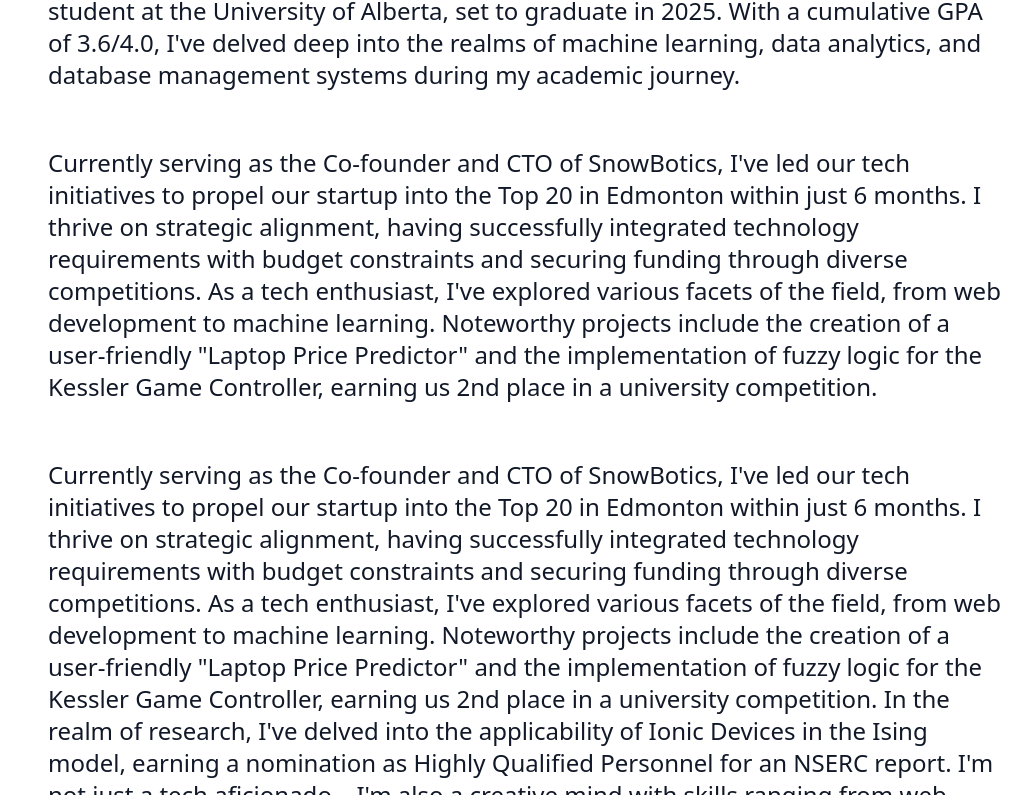
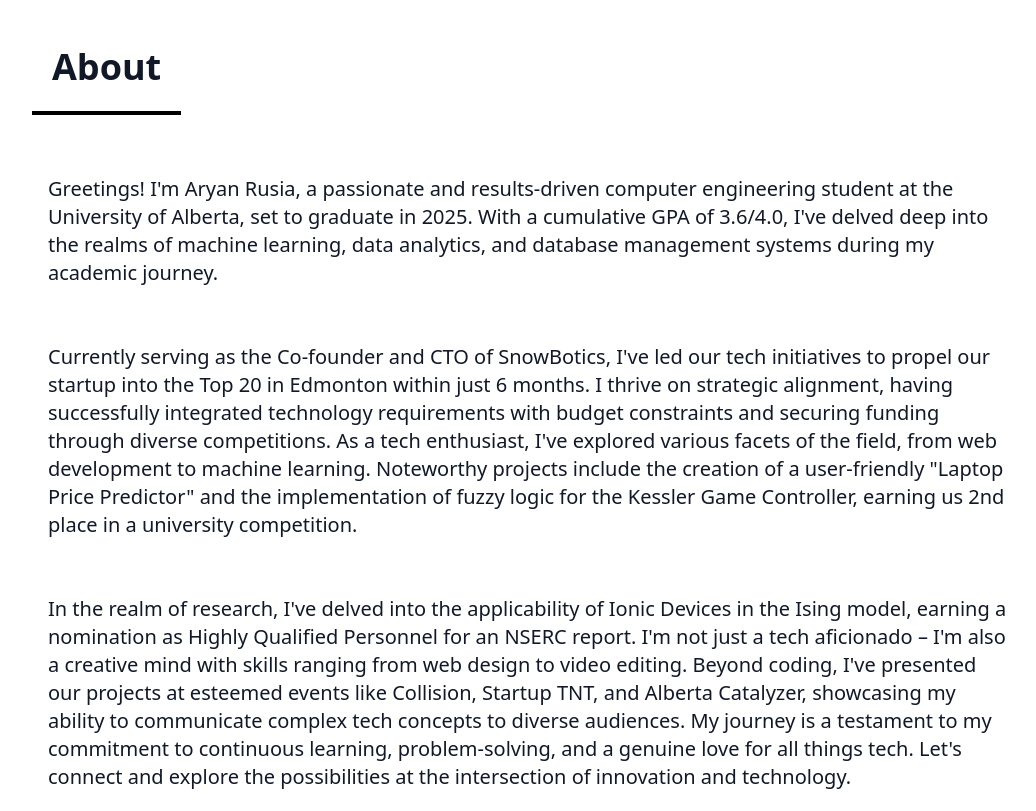
Before and after one commit to Aryan-Rusia-2/Portfolio-Aryan, a React (Create React App) app: page / in a window 1280 px wide. Shown: the part 829-1640 px from the top of the page, without its empty margins (112-1148 px from the left). Built offline with nearby package versions, Linux system fonts and the light colour scheme.

Commit message:
Update About.jsx

```diff
--- a/src/components/About.jsx
+++ b/src/components/About.jsx
@@ -10,24 +10,20 @@
           </p>
         </div>
 
-        <p className=" text-xl md:text-2xl mt-10 p-4">
+        <p className=" text-xl md:text-xl mt-10 p-4">
 Greetings! I'm Aryan Rusia, a passionate and results-driven computer engineering student at the University of Alberta, set to graduate in 2025. With a cumulative GPA of 3.6/4.0, I've delved deep into the realms of machine learning, data analytics, and database management systems during my academic journey.
    </p>
 
         <br />
 
-        <p className="text-xl md:text-2xl p-4">
+        <p className="text-xl md:text-xl p-4">
          Currently serving as the Co-founder and CTO of SnowBotics, I've led our tech initiatives to propel our startup into the Top 20 in Edmonton within just 6 months. I thrive on strategic alignment, having successfully integrated technology requirements with budget constraints and securing funding through diverse competitions.
 As a tech enthusiast, I've explored various facets of the field, from web development to machine learning. Noteworthy projects include the creation of a user-friendly "Laptop Price Predictor" and the implementation of fuzzy logic for the Kessler Game Controller, earning us 2nd place in a university competition.
 
    </p>
           <br />
 
-                <p className="text-xl md:text-2xl p-4">
-         Currently serving as the Co-founder and CTO of SnowBotics, I've led our tech initiatives to propel our startup into the Top 20 in Edmonton within just 6 months. I thrive on strategic alignment, having successfully integrated technology requirements with budget constraints and securing funding through diverse competitions.
-
-As a tech enthusiast, I've explored various facets of the field, from web development to machine learning. Noteworthy projects include the creation of a user-friendly "Laptop Price Predictor" and the implementation of fuzzy logic for the Kessler Game Controller, earning us 2nd place in a university competition.
-
+                <p className="text-xl md:text-xl p-4">
 In the realm of research, I've delved into the applicability of Ionic Devices in the Ising model, earning a nomination as Highly Qualified Personnel for an NSERC report.
 
 I'm not just a tech aficionado – I'm also a creative mind with skills ranging from web design to video editing. Beyond coding, I've presented our projects at esteemed events like Collision, Startup TNT, and Alberta Catalyzer, showcasing my ability to communicate complex tech concepts to diverse audiences.
```
